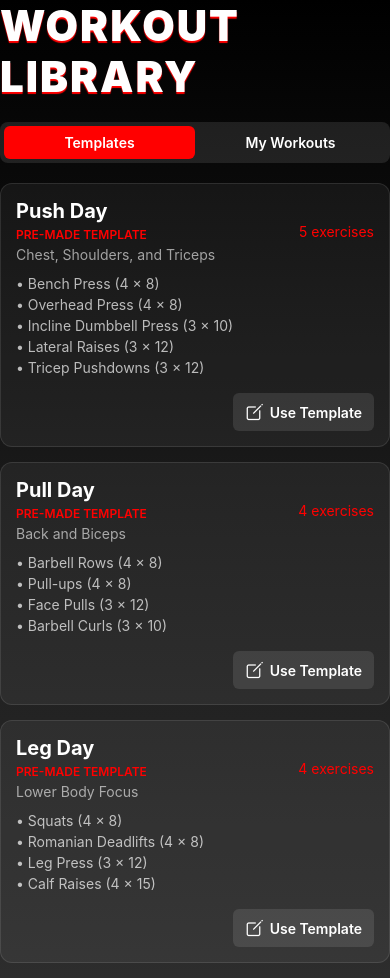
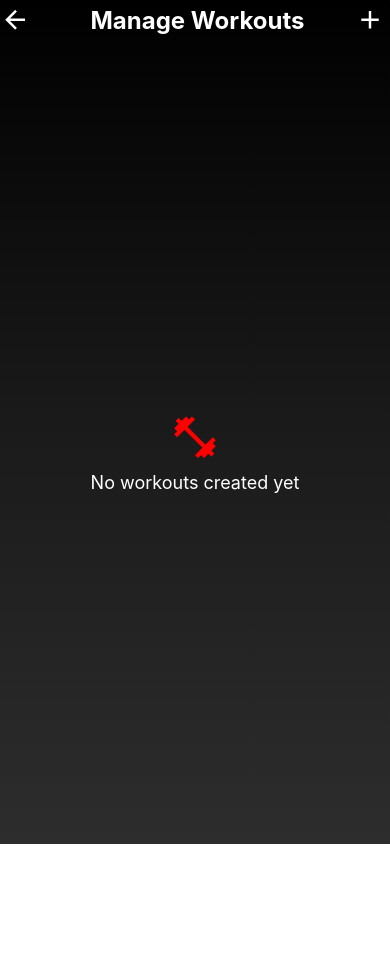
Before and after one commit to flows699/mobile_fitnesstracker, a React Native app: screen /ManageWorkouts in a window 390 px wide. After the commit the page ends 844 px from the top, so only its background shows below. Built offline with nearby package versions, Linux system fonts and the light colour scheme.

Commit message:
Implement user authentication flow and improve error handling for login

```diff
--- a/screens/ManageWorkouts.js
+++ b/screens/ManageWorkouts.js
@@ -2,119 +2,164 @@ import React, { useContext, useState } from "react";
 import {
   View,
   Text,
+  StyleSheet,
+  TouchableOpacity,
   FlatList,
-  TouchableOpacity,
-  StyleSheet,
   SafeAreaView,
+  Alert,
+  Modal,
 } from "react-native";
 import { LinearGradient } from "expo-linear-gradient";
-import { Ionicons } from "@expo/vector-icons";
-import WorkoutContext from "../context/WorkoutContext";
 import { COLORS } from "../styles/HomeScreenStyle";
-import { WORKOUT_TEMPLATES } from "../data/workoutTemplates";
+import { MaterialCommunityIcons } from "@expo/vector-icons";
+import { WorkoutContext } from "../context/WorkoutContext";
+import CreateWorkoutModal from "../components/CreateWorkoutModal";
 
 const ManageWorkouts = ({ navigation }) => {
-  const { workouts, saveWorkout } = useContext(WorkoutContext);
-  const [showTemplates, setShowTemplates] = useState(true);
+  const { workouts, deleteWorkout } = useContext(WorkoutContext);
+  const [deleteModal, setDeleteModal] = useState(false);
+  const [workoutToDelete, setWorkoutToDelete] = useState(null);
+  const [showCreateModal, setShowCreateModal] = useState(false);
 
-  // Add this safety check
-  const templates = Object.values(WORKOUT_TEMPLATES || {});
-
-  const deleteWorkout = (workoutToDelete) => {
-    const updatedWorkouts = workouts.filter(
-      (w) => w.name !== workoutToDelete.name
-    );
-    saveWorkout(updatedWorkouts);
+  const handleDelete = (workout) => {
+    setWorkoutToDelete(workout);
+    setDeleteModal(true);
   };
 
-  const renderWorkoutCard = (item, isTemplate = false) => (
-    <View style={styles.workoutCard}>
+  const confirmDelete = () => {
+    deleteWorkout(workoutToDelete);
+    setDeleteModal(false);
+    setWorkoutToDelete(null);
+  };
+
+  const renderWorkoutItem = ({ item }) => (
+    <TouchableOpacity
+      style={styles.workoutItem}
+      onPress={() => navigation.navigate("EditWorkout", { workout: item })}
+    >
       <View style={styles.workoutHeader}>
-        <View>
-          <Text style={styles.workoutName}>{item.name}</Text>
-          {isTemplate && (
-            <Text style={styles.templateTag}>PRE-MADE TEMPLATE</Text>
-          )}
-          {isTemplate && (
-            <Text style={styles.templateDescription}>{item.description}</Text>
-          )}
+        <Text style={styles.workoutName}>{item.name}</Text>
+        <View style={styles.actionButtons}>
+          <TouchableOpacity
+            style={styles.actionButton}
+            onPress={() =>
+              navigation.navigate("EditWorkout", { workout: item })
+            }
+          >
+            <MaterialCommunityIcons
+              name="pencil"
+              size={24}
+              color={COLORS.accent}
+            />
+          </TouchableOpacity>
+          <TouchableOpacity
+            style={styles.actionButton}
+            onPress={() => handleDelete(item)}
+          >
+            <MaterialCommunityIcons
+              name="delete"
+              size={24}
+              color={COLORS.accent}
+            />
+          </TouchableOpacity>
         </View>
-        <Text style={styles.exerciseCount}>
-          {item.exercises.length} exercises
-        </Text>
       </View>
-
-      <View style={styles.exerciseList}>
-        {item.exercises.map((exercise, idx) => (
-          <Text key={idx} style={styles.exerciseItem}>
-            • {exercise.name} ({exercise.sets.length} × {exercise.sets[0].reps})
-          </Text>
-        ))}
-      </View>
-
-      <View style={styles.buttonRow}>
-        <TouchableOpacity
-          style={[styles.button, styles.editButton]}
-          onPress={() =>
-            navigation.navigate("PlanWorkout", {
-              editWorkout: item,
-              isTemplate: isTemplate,
-            })
-          }
-        >
-          <Ionicons name="create-outline" size={20} color={COLORS.text} />
-          <Text style={styles.buttonText}>
-            {isTemplate ? "Use Template" : "Edit"}
-          </Text>
-        </TouchableOpacity>
-
-        {!isTemplate && (
-          <TouchableOpacity
-            style={[styles.button, styles.deleteButton]}
-            onPress={() => deleteWorkout(item)}
-          >
-            <Ionicons name="trash-outline" size={20} color={COLORS.text} />
-            <Text style={styles.buttonText}>Delete</Text>
-          </TouchableOpacity>
-        )}
-      </View>
-    </View>
+      <Text style={styles.exerciseCount}>
+        {item.exercises?.length || 0} exercises
+      </Text>
+    </TouchableOpacity>
   );
 
   return (
-    <View style={styles.outerContainer}>
+    <View style={styles.container}>
       <LinearGradient
         colors={[COLORS.gradient1, COLORS.gradient2, COLORS.gradient3]}
         style={styles.background}
       >
-        <SafeAreaView style={styles.container}>
-          <Text style={styles.title}>WORKOUT{"\n"}LIBRARY</Text>
-
-          <View style={styles.segmentedControl}>
+        <SafeAreaView style={styles.safeArea}>
+          <View style={styles.header}>
+            <TouchableOpacity onPress={() => navigation.goBack()}>
+              <MaterialCommunityIcons
+                name="arrow-left"
+                size={30}
+                color={COLORS.text}
+              />
+            </TouchableOpacity>
+            <Text style={styles.title}>Manage Workouts</Text>
             <TouchableOpacity
-              style={[styles.segment, showTemplates && styles.activeSegment]}
-              onPress={() => setShowTemplates(true)}
+              style={styles.addButton}
+              onPress={() => setShowCreateModal(true)}
             >
-              <Text style={styles.segmentText}>Templates</Text>
-            </TouchableOpacity>
-            <TouchableOpacity
-              style={[styles.segment, !showTemplates && styles.activeSegment]}
-              onPress={() => setShowTemplates(false)}
-            >
-              <Text style={styles.segmentText}>My Workouts</Text>
+              <MaterialCommunityIcons
+                name="plus"
+                size={30}
+                color={COLORS.text}
+              />
             </TouchableOpacity>
           </View>
 
-          <FlatList
-            data={showTemplates ? templates : workouts}
-            keyExtractor={(item) => item.name}
-            renderItem={({ item }) => renderWorkoutCard(item, showTemplates)}
-            ListEmptyComponent={
-              <Text style={styles.emptyText}>
-                {showTemplates ? "No templates available" : "No workouts saved"}
-              </Text>
-            }
+          {!workouts || workouts.length === 0 ? (
+            <View style={styles.emptyContainer}>
+              <MaterialCommunityIcons
+                name="dumbbell"
+                size={50}
+                color={COLORS.accent}
+              />
+              <Text style={styles.emptyText}>No workouts created yet</Text>
+            </View>
+          ) : (
+            <FlatList
+              data={workouts}
+              renderItem={renderWorkoutItem}
+              keyExtractor={(item, index) => index.toString()}
+              contentContainerStyle={styles.list}
+            />
+          )}
+
+          <CreateWorkoutModal
+            visible={showCreateModal}
+            onClose={() => setShowCreateModal(false)}
+            onSuccess={() => setShowCreateModal(false)} // Just close the modal
           />
+
+          <Modal
+            visible={deleteModal}
+            transparent={true}
+            animationType="fade"
+            onRequestClose={() => setDeleteModal(false)}
+          >
+            <View style={styles.modalOverlay}>
+              <View style={styles.modalContent}>
+                <MaterialCommunityIcons
+                  name="alert-circle-outline"
+                  size={50}
+                  color={COLORS.accent}
+                />
+                <Text style={styles.modalTitle}>Delete Workout</Text>
+                <Text style={styles.modalText}>
+                  Are you sure you want to delete "{workoutToDelete?.name}"?
+                </Text>
+                <View style={styles.modalButtons}>
+                  <TouchableOpacity
+                    style={[styles.modalButton, styles.cancelButton]}
+                    onPress={() => setDeleteModal(false)}
+                  >
+                    <Text style={styles.modalButtonText}>Cancel</Text>
+                  </TouchableOpacity>
+                  <TouchableOpacity
+                    style={[styles.modalButton, styles.deleteButton]}
+                    onPress={confirmDelete}
+                  >
+                    <Text
+                      style={[styles.modalButtonText, styles.deleteButtonText]}
+                    >
+                      Delete
+                    </Text>
+                  </TouchableOpacity>
+                </View>
+              </View>
+            </View>
+          </Modal>
         </SafeAreaView>
       </LinearGradient>
     </View>
@@ -122,32 +167,34 @@ const ManageWorkouts = ({ navigation }) => {
 };
 
 const styles = StyleSheet.create({
-  outerContainer: {
+  container: {
     flex: 1,
     backgroundColor: COLORS.gradient1,
   },
   background: {
     flex: 1,
   },
-  container: {
+  safeArea: {
     flex: 1,
     padding: 20,
   },
+  header: {
+    flexDirection: "row",
+    alignItems: "center",
+    justifyContent: "space-between",
+    marginBottom: 20,
+  },
   title: {
-    fontSize: 42,
-    fontWeight: "900",
+    fontSize: 24,
+    fontWeight: "700",
     color: COLORS.text,
-    letterSpacing: 2,
-    marginBottom: 20,
-    textShadowColor: COLORS.accent,
-    textShadowOffset: { width: 0, height: 2 },
-    textShadowRadius: 1,
+    marginLeft: 15,
   },
-  workoutCard: {
-    backgroundColor: "rgba(255,255,255,0.05)",
-    borderRadius: 12,
+  workoutItem: {
+    backgroundColor: "rgba(255,255,255,0.1)",
+    borderRadius: 10,
     padding: 15,
-    marginBottom: 15,
+    marginBottom: 10,
     borderWidth: 1,
     borderColor: "rgba(255,255,255,0.1)",
   },
@@ -155,83 +202,97 @@ const styles = StyleSheet.create({
     flexDirection: "row",
     justifyContent: "space-between",
     alignItems: "center",
-    marginBottom: 10,
+    marginBottom: 5,
   },
   workoutName: {
-    fontSize: 20,
-    fontWeight: "700",
     color: COLORS.text,
+    fontSize: 18,
+    fontWeight: "600",
   },
   exerciseCount: {
-    color: COLORS.accent,
+    color: "rgba(255,255,255,0.7)",
     fontSize: 14,
   },
-  exerciseList: {
-    marginBottom: 15,
-  },
-  exerciseItem: {
-    color: "rgba(255,255,255,0.7)",
-    marginVertical: 2,
-  },
-  buttonRow: {
+  actionButtons: {
     flexDirection: "row",
-    justifyContent: "flex-end",
     gap: 10,
   },
-  button: {
-    flexDirection: "row",
+  actionButton: {
+    padding: 5,
+  },
+  list: {
+    padding: 10,
+  },
+  emptyContainer: {
+    flex: 1,
+    justifyContent: "center",
     alignItems: "center",
-    padding: 8,
-    paddingHorizontal: 12,
-    borderRadius: 6,
-    gap: 5,
-  },
-  editButton: {
-    backgroundColor: "rgba(255,255,255,0.1)",
-  },
-  deleteButton: {
-    backgroundColor: COLORS.accent,
-  },
-  buttonText: {
-    color: COLORS.text,
-    fontWeight: "600",
-  },
-  templateTag: {
-    color: COLORS.accent,
-    fontSize: 12,
-    fontWeight: "600",
-    marginTop: 4,
-  },
-  templateDescription: {
-    color: "rgba(255,255,255,0.6)",
-    fontSize: 14,
-    marginTop: 4,
-  },
-  segmentedControl: {
-    flexDirection: "row",
-    marginBottom: 20,
-    backgroundColor: "rgba(255,255,255,0.1)",
-    borderRadius: 8,
-    padding: 4,
-  },
-  segment: {
-    flex: 1,
-    paddingVertical: 8,
-    alignItems: "center",
-  },
-  activeSegment: {
-    backgroundColor: COLORS.accent,
-    borderRadius: 6,
-  },
-  segmentText: {
-    color: COLORS.text,
-    fontWeight: "600",
   },
   emptyText: {
     color: COLORS.text,
+    fontSize: 18,
+    marginTop: 10,
+  },
+  modalOverlay: {
+    flex: 1,
+    backgroundColor: "rgba(0,0,0,0.7)",
+    justifyContent: "center",
+    alignItems: "center",
+    padding: 20,
+  },
+  modalContent: {
+    backgroundColor: COLORS.gradient1,
+    borderRadius: 15,
+    padding: 20,
+    alignItems: "center",
+    borderWidth: 1,
+    borderColor: "rgba(255,255,255,0.1)",
+    width: "90%",
+    maxWidth: 340,
+  },
+  modalTitle: {
+    color: COLORS.text,
+    fontSize: 24,
+    fontWeight: "bold",
+    marginVertical: 15,
+  },
+  modalText: {
+    color: COLORS.text,
+    fontSize: 16,
     textAlign: "center",
-    marginTop: 20,
-    opacity: 0.7,
+    marginBottom: 20,
+    opacity: 0.8,
+  },
+  modalButtons: {
+    flexDirection: "row",
+    justifyContent: "space-between",
+    width: "100%",
+    gap: 10,
+  },
+  modalButton: {
+    flex: 1,
+    padding: 15,
+    borderRadius: 8,
+    alignItems: "center",
+  },
+  cancelButton: {
+    backgroundColor: "rgba(255,255,255,0.1)",
+    borderWidth: 1,
+    borderColor: "rgba(255,255,255,0.2)",
+  },
+  deleteButton: {
+    backgroundColor: "#ff3b30",
+  },
+  modalButtonText: {
+    color: COLORS.text,
+    fontSize: 16,
+    fontWeight: "600",
+  },
+  deleteButtonText: {
+    color: "#ffffff",
+  },
+  addButton: {
+    padding: 5,
   },
 });
 
```
